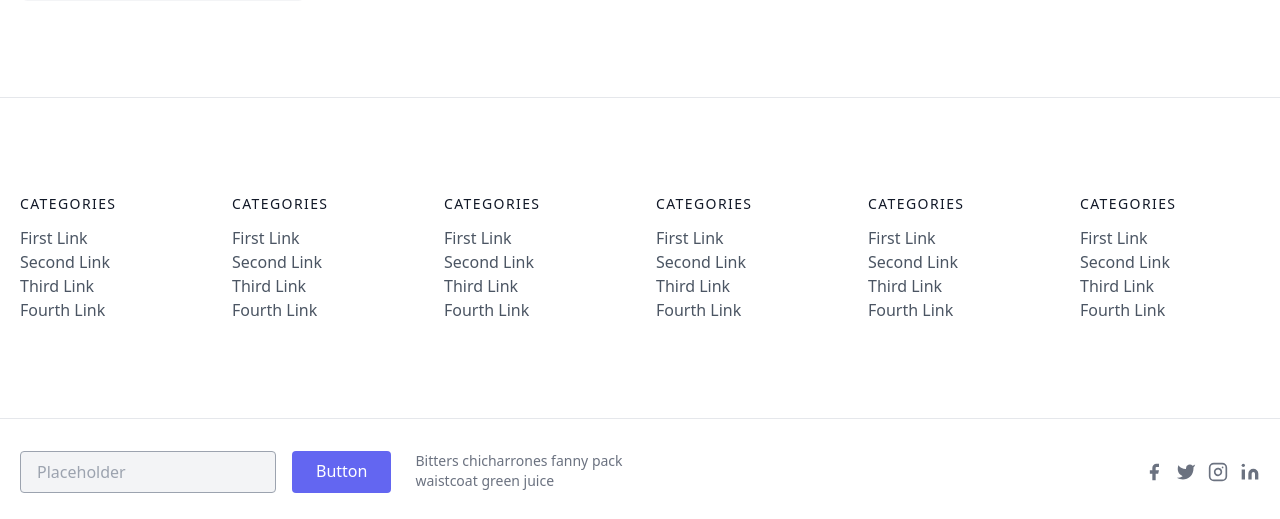
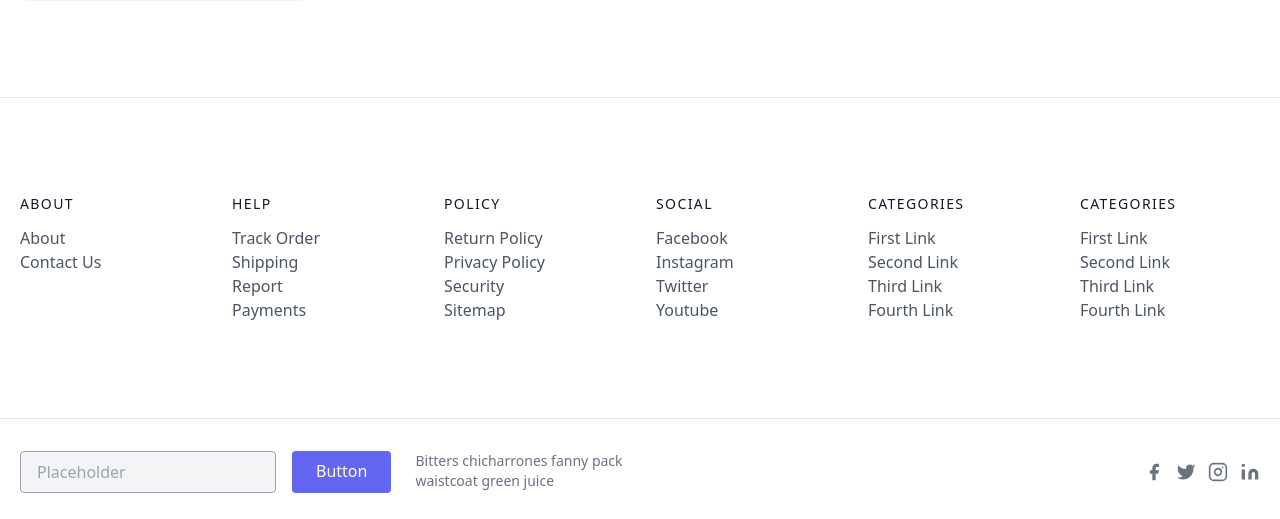
Before and after one commit to isubhamsr/ecom, a Django app: page / in a window 1280 px wide. Shown: the part 2052-2571 px from the top of the page. Run offline with Django 3.2, Linux system fonts and the light colour scheme; data comes from the database, SQL or seed files in the repository; both versions use the stored data as it was after the commit; some libraries are stand-ins or nearby versions.

Commit message:
add about and contact page

```diff
--- a/shop/admin.py
+++ b/shop/admin.py
@@ -1,7 +1,8 @@
 from django.contrib import admin
-from shop.models import Product,Order, OrderUpdate
+from shop.models import Product,Order, OrderUpdate, ContactUs
 # Register your models here.
 
 admin.site.register(Product)
 admin.site.register(Order)
 admin.site.register(OrderUpdate)
+admin.site.register(ContactUs)
--- a/shop/templates/shop/base.html
+++ b/shop/templates/shop/base.html
@@ -55,70 +55,64 @@
     <div class="container px-5 py-24 mx-auto">
       <div class="flex flex-wrap md:text-left text-center -mb-10 -mx-4">
         <div class="lg:w-1/6 md:w-1/2 w-full px-4">
-          <h2 class="title-font font-medium text-gray-900 tracking-widest text-sm mb-3">CATEGORIES</h2>
+          <h2 class="title-font font-medium text-gray-900 tracking-widest text-sm mb-3">ABOUT</h2>
           <nav class="list-none mb-10">
             <li>
-              <a class="text-gray-600 hover:text-gray-800">First Link</a>
+              <a class="text-gray-600 hover:text-gray-800" href="/about" target="_blank">About</a>
             </li>
             <li>
-              <a class="text-gray-600 hover:text-gray-800">Second Link</a>
-            </li>
-            <li>
-              <a class="text-gray-600 hover:text-gray-800">Third Link</a>
-            </li>
-            <li>
-              <a class="text-gray-600 hover:text-gray-800">Fourth Link</a>
+              <a class="text-gray-600 hover:text-gray-800" href="/contact" target="_blank">Contact Us</a>
             </li>
           </nav>
         </div>
         <div class="lg:w-1/6 md:w-1/2 w-full px-4">
-          <h2 class="title-font font-medium text-gray-900 tracking-widest text-sm mb-3">CATEGORIES</h2>
+          <h2 class="title-font font-medium text-gray-900 tracking-widest text-sm mb-3">HELP</h2>
           <nav class="list-none mb-10">
             <li>
-              <a class="text-gray-600 hover:text-gray-800">First Link</a>
+              <a class="text-gray-600 hover:text-gray-800" href="/tracker" target="_blank">Track Order</a>
             </li>
             <li>
-              <a class="text-gray-600 hover:text-gray-800">Second Link</a>
+              <a class="text-gray-600 hover:text-gray-800">Shipping</a>
             </li>
             <li>
-              <a class="text-gray-600 hover:text-gray-800">Third Link</a>
+              <a class="text-gray-600 hover:text-gray-800">Report</a>
             </li>
             <li>
-              <a class="text-gray-600 hover:text-gray-800">Fourth Link</a>
+              <a class="text-gray-600 hover:text-gray-800">Payments</a>
             </li>
           </nav>
         </div>
         <div class="lg:w-1/6 md:w-1/2 w-full px-4">
-          <h2 class="title-font font-medium text-gray-900 tracking-widest text-sm mb-3">CATEGORIES</h2>
+          <h2 class="title-font font-medium text-gray-900 tracking-widest text-sm mb-3">POLICY</h2>
           <nav class="list-none mb-10">
             <li>
-              <a class="text-gray-600 hover:text-gray-800">First Link</a>
+              <a class="text-gray-600 hover:text-gray-800">Return Policy</a>
             </li>
             <li>
-              <a class="text-gray-600 hover:text-gray-800">Second Link</a>
+              <a class="text-gray-600 hover:text-gray-800">Privacy Policy</a>
             </li>
             <li>
-              <a class="text-gray-600 hover:text-gray-800">Third Link</a>
+              <a class="text-gray-600 hover:text-gray-800">Security</a>
             </li>
             <li>
-              <a class="text-gray-600 hover:text-gray-800">Fourth Link</a>
+              <a class="text-gray-600 hover:text-gray-800">Sitemap</a>
             </li>
           </nav>
         </div>
         <div class="lg:w-1/6 md:w-1/2 w-full px-4">
-          <h2 class="title-font font-medium text-gray-900 tracking-widest text-sm mb-3">CATEGORIES</h2>
+          <h2 class="title-font font-medium text-gray-900 tracking-widest text-sm mb-3">SOCIAL</h2>
           <nav class="list-none mb-10">
             <li>
-              <a class="text-gray-600 hover:text-gray-800">First Link</a>
+              <a class="text-gray-600 hover:text-gray-800">Facebook</a>
             </li>
             <li>
-              <a class="text-gray-600 hover:text-gray-800">Second Link</a>
+              <a class="text-gray-600 hover:text-gray-800">Instagram</a>
             </li>
             <li>
-              <a class="text-gray-600 hover:text-gray-800">Third Link</a>
+              <a class="text-gray-600 hover:text-gray-800">Twitter</a>
             </li>
             <li>
-              <a class="text-gray-600 hover:text-gray-800">Fourth Link</a>
+              <a class="text-gray-600 hover:text-gray-800">Youtube</a>
             </li>
           </nav>
         </div>
--- a/shop/views.py
+++ b/shop/views.py
@@ -1,6 +1,6 @@
 from django.shortcuts import render
 from django.http import JsonResponse, HttpResponse
-from shop.models import Product, Order, OrderUpdate
+from shop.models import Product, Order, OrderUpdate, ContactUs
 import json
 from django.views.decorators.csrf import csrf_exempt
 from django.core.mail import send_mail,EmailMessage
@@ -22,10 +22,17 @@ def shopHome(request):
     return render(request, 'shop/shopHome.html')
 
 def about(request):
-    return JsonResponse({'message' : 'this is about page'})
+    return render(request, 'shop/about.html')
 
+@csrf_exempt
 def contact(request):
-    return JsonResponse({'message' : 'this is contact page'})
+    if request.method == "POST":
+        params = json.loads(request.body)
+        print(params)
+        contact = ContactUs(name=params['name'], email=params['email'], message=params['message'])
+        contact.save()
+        return JsonResponse({'err': 'false', 'message': 'Message Send'})
+    return render(request, 'shop/contactus.html')
 
 
 def productview(request, id):
```
Also changed, not shown: shop/models.py (+9 -0 lines), shop/templates/shop/about.html (added, +24 -0 lines), shop/templates/shop/contactus.html (added, +68 -0 lines), db.sqlite3, shop/migrations/0008_contactus.py (added), 1 other file.
